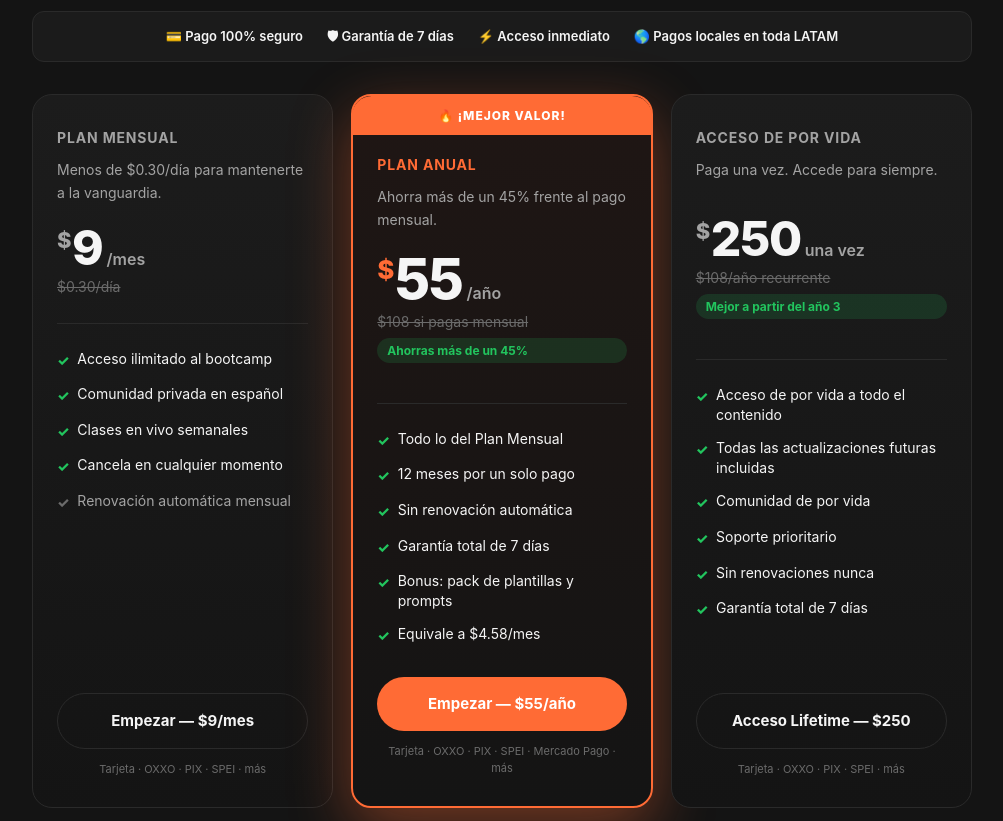
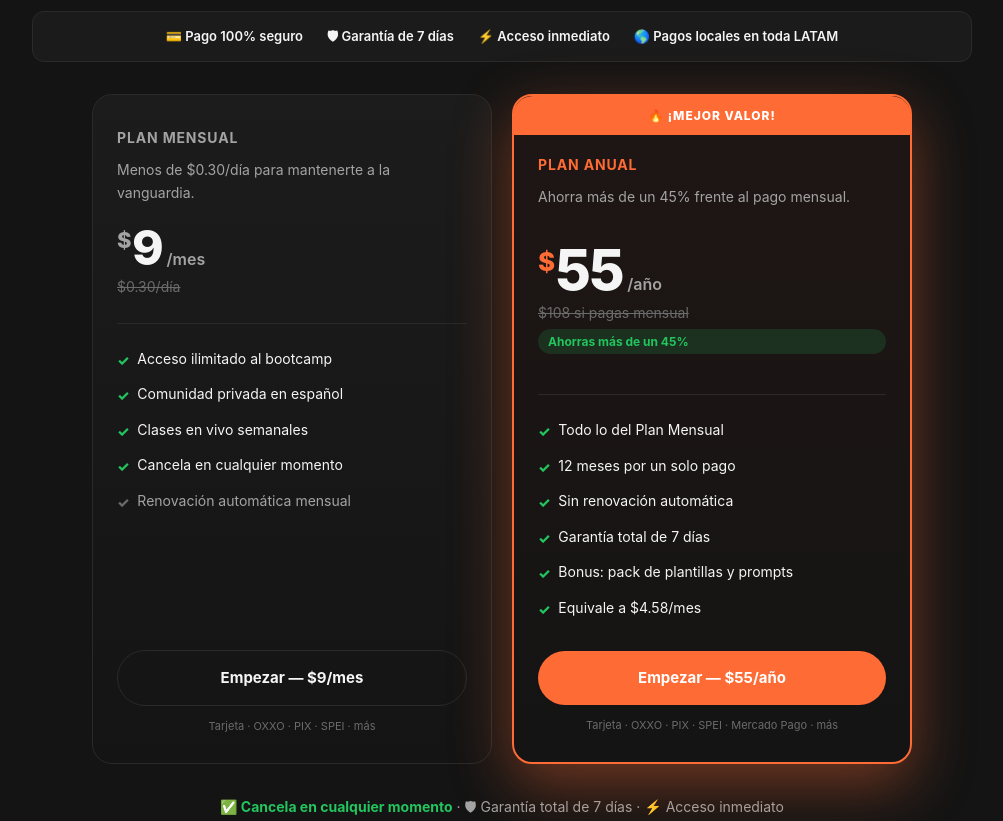
Before and after one commit to smalul1225-bit/maestria-video-landing, a plain HTML site: page v2.html in a window 1280 px wide. Shown: the part 2800-3621 px from the top of the page, without its empty margins (138-1141 px from the left). Drawn offline with Linux system fonts and the light colour scheme.

Commit message:
Drop Lifetime tier: ship 2 buy boxes (Mensual  + Anual  Mejor Valor). Lifetime  saved for post-purchase upsell email.

```diff
--- a/v2.html
+++ b/v2.html
@@ -334,9 +334,9 @@ button { font: inherit; cursor: pointer; border: none; background: none; color:
 }
 .plans-3 {
   display: grid;
-  grid-template-columns: repeat(3, 1fr);
-  gap: 18px;
-  max-width: 1100px;
+  grid-template-columns: repeat(2, 1fr);
+  gap: 20px;
+  max-width: 820px;
   margin: 0 auto;
   align-items: stretch;
 }
@@ -792,25 +792,7 @@ button { font: inherit; cursor: pointer; border: none; background: none; color:
         <div class="plan-payment-mini">Tarjeta · OXXO · PIX · SPEI · Mercado Pago · más</div>
       </div>
 
-      <!-- 3. PLAN LIFETIME -->
-      <!-- NOTE: needs new $250 one-time offer in same Hotmart product. Currently linked to annual as placeholder. -->
-      <div class="plan secondary">
-        <div class="plan-name">Acceso de Por Vida</div>
-        <p class="plan-tagline">Paga una vez. Accede para siempre.</p>
-        <div class="plan-price"><span class="currency">$</span>250<span class="unit"> una vez</span></div>
-        <div class="plan-strike">$108/año recurrente</div>
-        <div class="plan-save">Mejor a partir del año 3</div>
-        <ul class="plan-features">
-          <li>Acceso de por vida a todo el contenido</li>
-          <li>Todas las actualizaciones futuras incluidas</li>
-          <li>Comunidad de por vida</li>
-          <li>Soporte prioritario</li>
-          <li>Sin renovaciones nunca</li>
-          <li>Garantía total de 7 días</li>
-        </ul>
-        <a href="https://pay.hotmart.com/l105847817L?off=qp90ckm8" class="plan-cta" onclick="trackClick('plan-lifetime')">Acceso Lifetime — $250</a>
-        <div class="plan-payment-mini">Tarjeta · OXXO · PIX · SPEI · más</div>
-      </div>
+      <!-- Lifetime tier dropped — saved as post-purchase upsell offer at $199 -->
 
     </div>
 
```
Also changed, not shown: index.html (+4 -21 lines).
